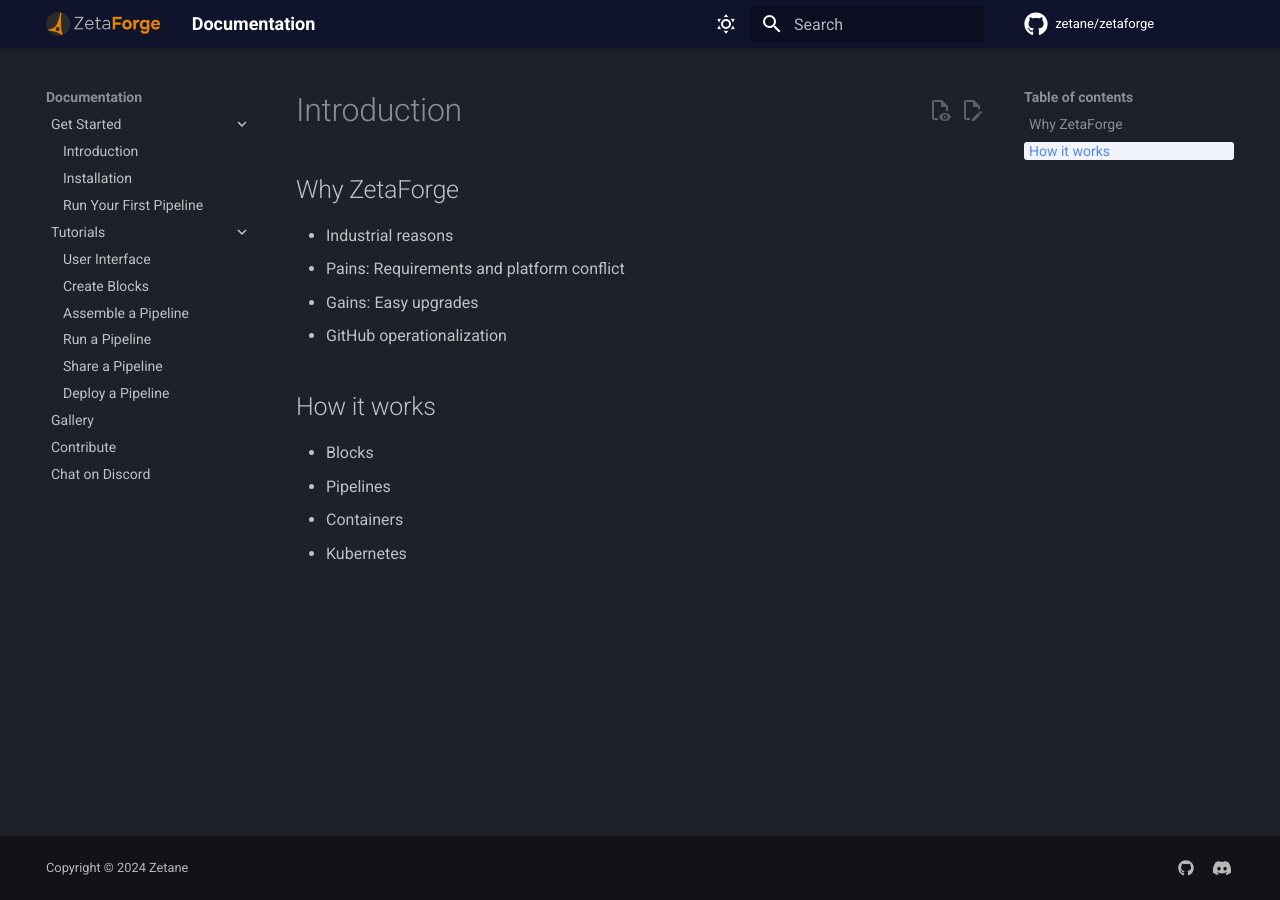
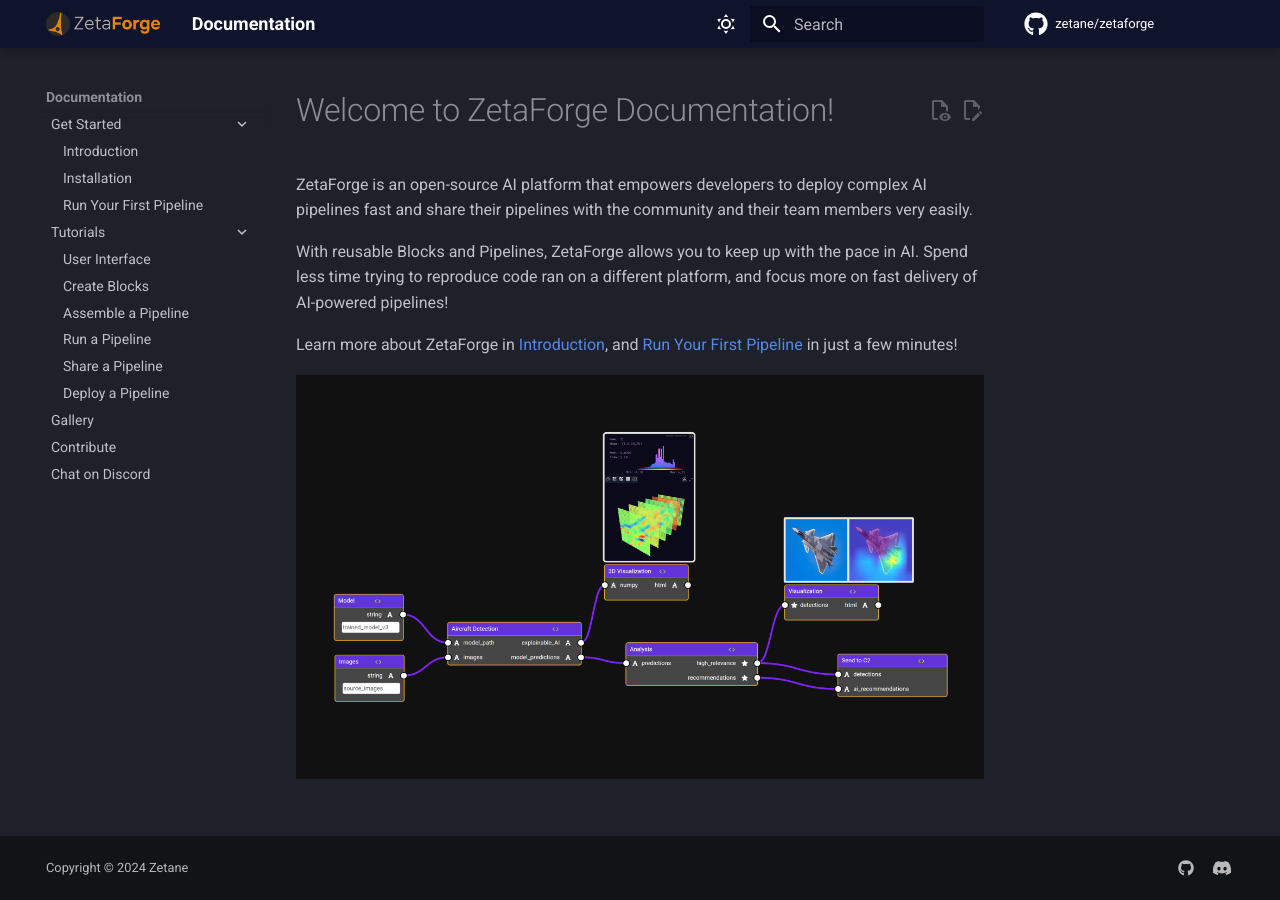
Before and after one commit to zetane/ZetaForge, an MkDocs documentation site: the page built from docs/index.md, in a window 1280 px wide. Built offline with MkDocs 1.6.1 and Material for MkDocs 9.7.7, drawn with Linux system fonts in a browser that asks for light colours; comment, search, counter and statistics services are not loaded.

Commit message:
adding contribute guide and index.md for the docs

```diff
--- a/docs/index.md
+++ b/docs/index.md
@@ -1,13 +1,15 @@
-# Introduction
+# Welcome to ZetaForge Documentation!
 
-## Why ZetaForge
-- Industrial reasons
-- Pains: Requirements and platform conflict
-- Gains: Easy upgrades
-- GitHub operationalization
+ZetaForge is an open-source AI platform that empowers developers to deploy complex AI pipelines
+fast and share their pipelines with the community and their team members very easily.
 
-## How it works
-- Blocks
-- Pipelines
-- Containers
-- Kubernetes
+With reusable Blocks and Pipelines, ZetaForge allows you to keep up
+with the pace in AI. Spend less time trying to reproduce code ran on a different platform, and focus
+more on fast delivery of AI-powered pipelines!
+
+Learn more about ZetaForge in [Introduction](introduction.md), and
+[Run Your First Pipeline](run-your-first-pipeline.md) in just a few minutes!
+
+
+
+![zetaforge-cover.png](assets%2Fzetaforge-cover.png)
```
Also changed, not shown: CONTRIBUTING.md (+1 -2 lines), docs/README.md (deleted, +0 -21 lines), docs/contribute.md (+1 -1 lines), docs/contributing.md (deleted, +0 -15 lines), docs/assets/zetaforge-cover.png (added).
